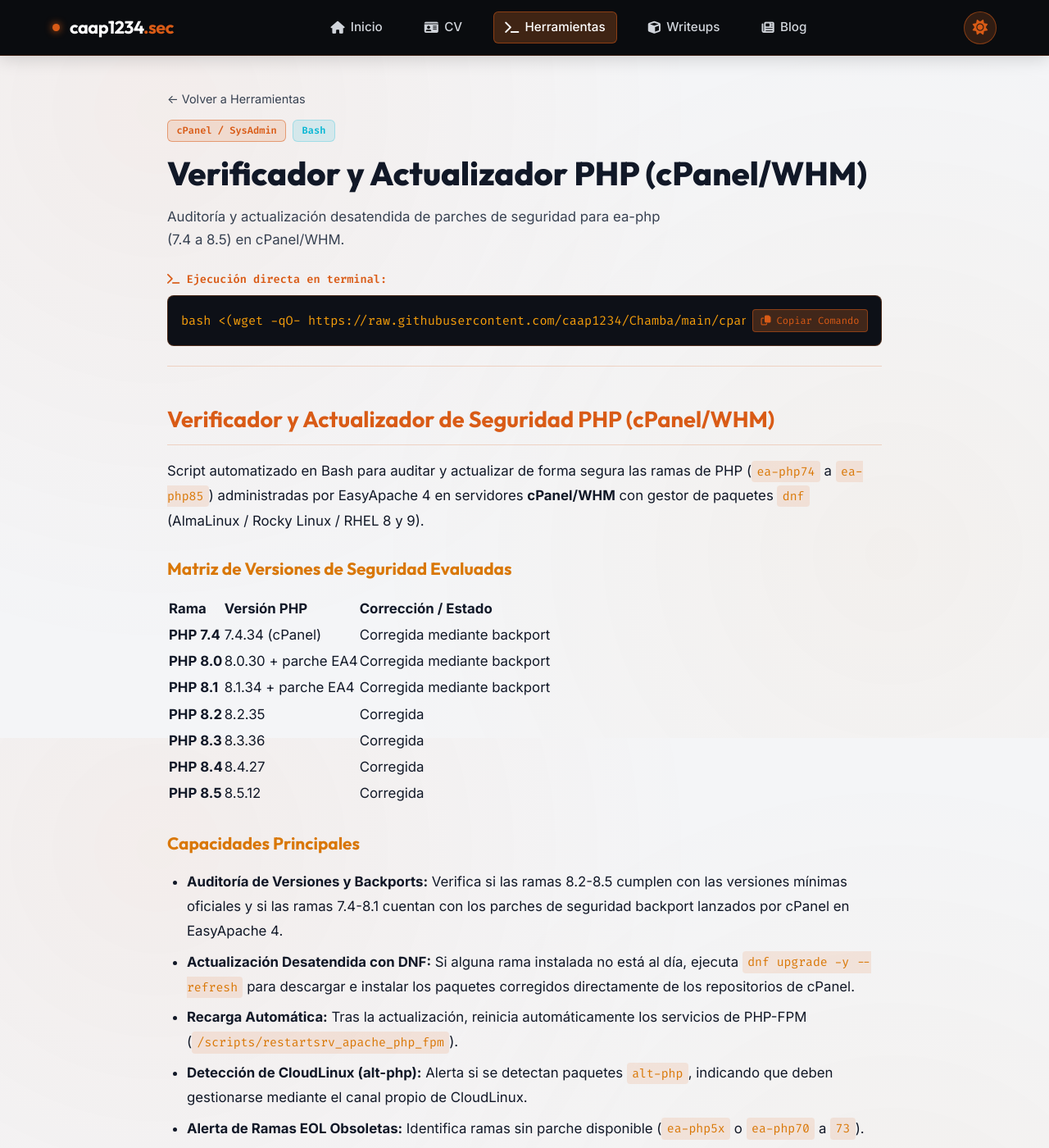
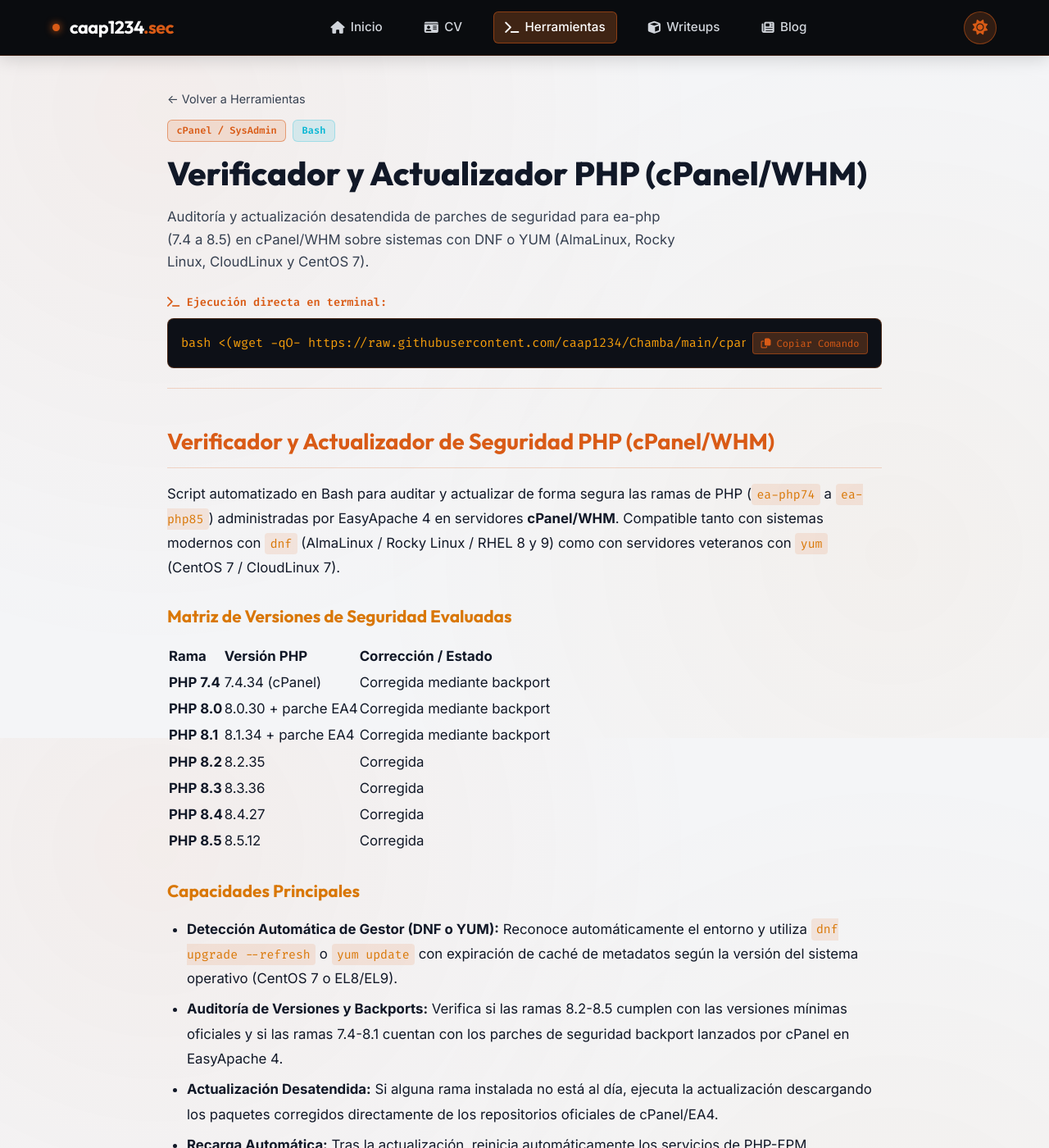
Before and after one commit to caap1234/caap1234.github.io, a Jekyll site: the page built from _tools/verificar-actualizar-php-cpanel.md, in a window 1280 px wide and 1400 px high. Shown: the whole window at 82% size. Built offline with Jekyll 4.4.1, drawn with Linux system fonts in a browser that asks for light colours.

Commit message:
docs(tools): documentar soporte para YUM (CentOS 7) y DNF en cPanel

```diff
--- a/_tools/verificar-actualizar-php-cpanel.md
+++ b/_tools/verificar-actualizar-php-cpanel.md
@@ -3,14 +3,14 @@ layout: tool
 title: "Verificador y Actualizador PHP (cPanel/WHM)"
 category: "cPanel / SysAdmin"
 language: "Bash"
-description: "Auditoría y actualización desatendida de parches de seguridad para ea-php (7.4 a 8.5) en cPanel/WHM."
-usage_summary: "Verifica versiones seguras y backports de cPanel (7.4-8.1 y 8.2-8.5), actualiza vía dnf --refresh y valida el estado final."
+description: "Auditoría y actualización desatendida de parches de seguridad para ea-php (7.4 a 8.5) en cPanel/WHM sobre sistemas con DNF o YUM (AlmaLinux, Rocky Linux, CloudLinux y CentOS 7)."
+usage_summary: "Detecta gestor (dnf/yum), verifica parches de seguridad y backports cPanel (7.4-8.5), actualiza y valida el estado final."
 one_liner: "bash <(wget -qO- https://raw.githubusercontent.com/caap1234/Chamba/main/cpanel/verificar_actualizar_php_cpanel.sh)"
 ---
 
 ## Verificador y Actualizador de Seguridad PHP (cPanel/WHM)
 
-Script automatizado en Bash para auditar y actualizar de forma segura las ramas de PHP (`ea-php74` a `ea-php85`) administradas por EasyApache 4 en servidores **cPanel/WHM** con gestor de paquetes `dnf` (AlmaLinux / Rocky Linux / RHEL 8 y 9).
+Script automatizado en Bash para auditar y actualizar de forma segura las ramas de PHP (`ea-php74` a `ea-php85`) administradas por EasyApache 4 en servidores **cPanel/WHM**. Compatible tanto con sistemas modernos con `dnf` (AlmaLinux / Rocky Linux / RHEL 8 y 9) como con servidores veteranos con `yum` (CentOS 7 / CloudLinux 7).
 
 ### Matriz de Versiones de Seguridad Evaluadas
 
@@ -26,8 +26,9 @@ Script automatizado en Bash para auditar y actualizar de forma segura las ramas
 
 ### Capacidades Principales
 
+- **Detección Automática de Gestor (DNF o YUM):** Reconoce automáticamente el entorno y utiliza `dnf upgrade --refresh` o `yum update` con expiración de caché de metadatos según la versión del sistema operativo (CentOS 7 o EL8/EL9).
 - **Auditoría de Versiones y Backports:** Verifica si las ramas 8.2-8.5 cumplen con las versiones mínimas oficiales y si las ramas 7.4-8.1 cuentan con los parches de seguridad backport lanzados por cPanel en EasyApache 4.
-- **Actualización Desatendida con DNF:** Si alguna rama instalada no está al día, ejecuta `dnf upgrade -y --refresh` para descargar e instalar los paquetes corregidos directamente de los repositorios de cPanel.
+- **Actualización Desatendida:** Si alguna rama instalada no está al día, ejecuta la actualización descargando los paquetes corregidos directamente de los repositorios oficiales de cPanel/EA4.
 - **Recarga Automática:** Tras la actualización, reinicia automáticamente los servicios de PHP-FPM (`/scripts/restartsrv_apache_php_fpm`).
 - **Detección de CloudLinux (alt-php):** Alerta si se detectan paquetes `alt-php`, indicando que deben gestionarse mediante el canal propio de CloudLinux.
 - **Alerta de Ramas EOL Obsoletas:** Identifica ramas sin parche disponible (`ea-php5x` o `ea-php70` a `73`).
```
